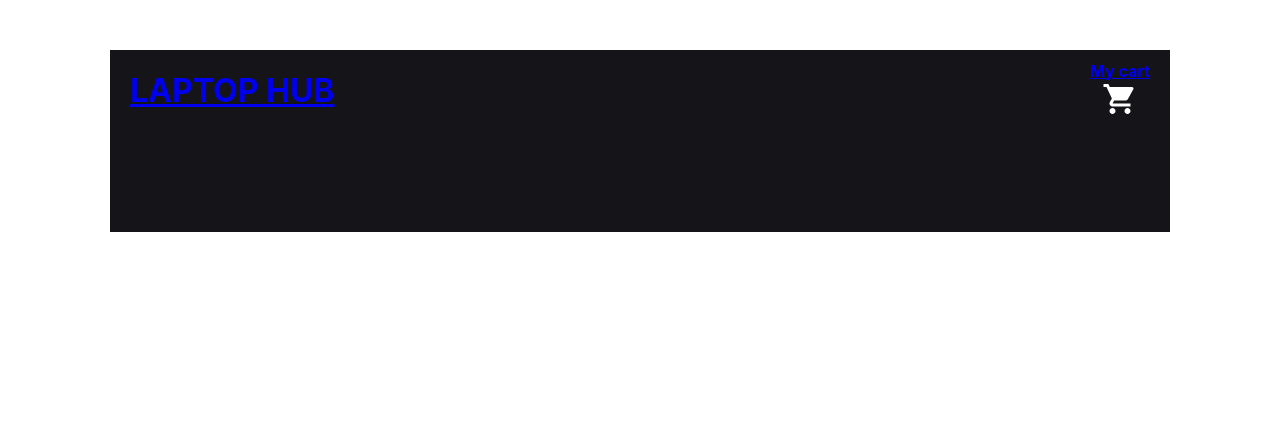
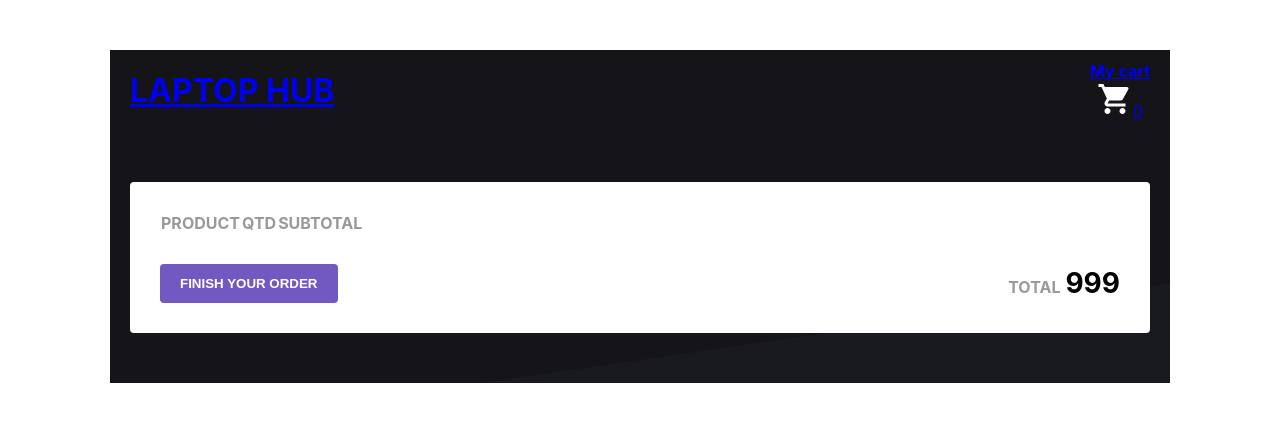
Before and after one commit to Kasun-Chinthaka-Piyarathna/Ecommerce, a React (Create React App) app: page /checkout in a window 1280 px wide. Before the commit this address had no page. Shown: the top 422 px of the page. Built offline with nearby package versions, Linux system fonts and the light colour scheme.

Commit message:
adding cart provider to handle cart status

```diff
--- a/src/App.css
+++ b/src/App.css
@@ -97,18 +97,78 @@
 }
 
 .cartItemButton:hover {
-     background: #7159c1;
- }
+    background: #7159c1;
+}
 
-.cartItemFooter{
+.cartItemFooter {
     display: flex;
     align-items: center;
     padding: 12px;
     background: rgba(0, 0, 0, 0.1);
 }
 
-.cartItemSpan{
+.cartItemSpan {
     flex: 1;
     text-align: center;
     font-weight: bold;
 }
+
+/*checkout page/cart page*/
+
+.CartContainer {
+    padding: 30px;
+    background: #fff;
+    border-radius: 4px;
+}
+
+.cartPageFooter {
+    margin-top: 30px;
+    display: flex;
+    justify-content: space-between;
+    align-items: center;
+}
+
+.cartFooterButton {
+    background: #7159c1;
+    color: #fff;
+    border: 0;
+    border-radius: 4px;
+    padding: 12px 20px;
+    font-weight: bold;
+    text-transform: uppercase;
+    transition: background 0.2s;
+}
+
+.cartFooterButton:hover {
+    background: #7159c1;
+}
+
+.cartTable {
+    width: 100%;
+}
+
+.cartTableHead {
+    color: #999;
+    text-align: left;
+    padding: 12px;
+}
+
+.cartTableBody {
+    padding: 12px;
+    border-bottom: 1px solid #eee;
+}
+
+.Total {
+    display: flex;
+    align-items: baseline;
+}
+
+.TotalTitle {
+    color: #999;
+    font-weight: bold;
+}
+
+.TotalAmount {
+    font-size: 28px;
+    margin-left: 5px;
+}
--- a/src/App.js
+++ b/src/App.js
@@ -1,17 +1,22 @@
 import './App.css';
 import Header from './components/Header';
-import {BrowserRouter,Routes, Route} from 'react-router-dom';
+import {BrowserRouter, Route, Routes} from 'react-router-dom';
 import Home from "./pages/Home";
+import Cart from "./pages/Cart";
+import CartProvider from "./contexts/cart";
 
 function App() {
     return (
         <div className="App">
+            <CartProvider>
                 <BrowserRouter>
                     <Header/>
                     <Routes>
                         <Route path="/" exact element={<Home/>}/>
+                        <Route path="/checkout" element={<Cart/>}/>
                     </Routes>
                 </BrowserRouter>
+            </CartProvider>
         </div>
     );
 }
--- a/src/components/Header/index.js
+++ b/src/components/Header/index.js
@@ -1,20 +1,26 @@
-import React from 'react';
+import React, {useContext} from 'react';
 import {Link} from 'react-router-dom';
 import {MdShoppingCart} from 'react-icons/md';
 import '../../App.css';
+import {CartStateContext} from "../../contexts/cart";
 
 export default function Header() {
+    const {items: cartItems} = useContext(CartStateContext);
+    const cartQuantity = cartItems.length;
     return (
         <div className="Header">
             <Link to="/">
                 <h1>LAPTOP HUB</h1>
             </Link>
             <div className="Cart">
-                <Link to="/cart">
+                <Link to="/checkout">
                     <div>
                         <strong>My cart</strong>
                     </div>
-                    <MdShoppingCart size={36} color="#FFFFFF"/>
+                    <div>
+                        <MdShoppingCart size={36} color="#FFFFFF"/>
+                        {cartQuantity}
+                    </div>
                 </Link>
             </div>
         </div>
--- /dev/null
+++ b/src/components/Product/index.js
@@ -0,0 +1,31 @@
+import React, {useContext} from 'react';
+import {MdShoppingCart} from 'react-icons/md';
+import '../../App.css';
+import {addToCart, CartDispatchContext} from "../../contexts/cart";
+
+export default function Product({data}) {
+
+    const dispatch = useContext(CartDispatchContext);
+
+    function handleProduct() {
+        console.log(data);
+        const product = {...data, quantity: 1};
+        addToCart(dispatch, product);
+    };
+
+    return (
+        <div key={data.id}>
+            <li className="cartItem" key={data.id}>
+                <img className="cartItemImg" src={data.image} alt={data.laptop}/>
+                <strong className="cartItemTitle">{data.laptop}</strong>
+                <button className="cartItemButton" type="button" onClick={() => handleProduct()}>
+                    <div className="cartItemFooter">
+                        <MdShoppingCart size={16} key={data.id} color="#FFF"/>
+                        0
+                    </div>
+                    <span className="cartItemSpan">Add to cart</span>
+                </button>
+            </li>
+        </div>
+    );
+}
--- /dev/null
+++ b/src/contexts/cart.js
@@ -0,0 +1,98 @@
+import React, {createContext, useEffect, useReducer} from "react";
+import useLocalStorage from "../hooks/useLocalStorage";
+
+const initialState = {
+    isCartOpen: false,
+    items: []
+};
+
+export const CartStateContext = createContext();
+export const CartDispatchContext = createContext();
+
+const reducer = (state, action) => {
+    switch (action.type) {
+        case "ADD_TO_CART":
+            const id = action.payload.cartItem.id;
+            const isOld = state.items.map((item) => item.id).includes(id);
+            let cartItems = null;
+            if (isOld) {
+                const items = state.items.map((item) => {
+                    if (item.id === id) {
+                        return {
+                            ...item,
+                            quantity: item.quantity + 1
+                        };
+                    }
+                    return item;
+                });
+                cartItems = [...items];
+            } else {
+                cartItems = [...state.items, action.payload.cartItem];
+            }
+            return {
+                ...state,
+                items: cartItems
+            };
+        case "REMOVE_FROM_CART":
+            return {
+                ...state,
+                items: state.items.filter(
+                    (item) => item.id !== action.payload.cartItemId
+                )
+            };
+        case "CLEAR_CART":
+            return {
+                ...state,
+                ...initialState
+            };
+        default:
+            throw new Error(`Unknown action: ${action.type}`);
+    }
+};
+export const addToCart = (dispatch, cartItem) => {
+    return dispatch({
+        type: "ADD_TO_CART",
+        payload: {
+            cartItem: cartItem
+        }
+    });
+};
+
+export const removeFromCart = (dispatch, cartItemId) => {
+    return dispatch({
+        type: "REMOVE_FROM_CART",
+        payload: {
+            cartItemId: cartItemId
+        }
+    });
+};
+
+export const clearCart = (dispatch) => {
+    return dispatch({
+        type: "CLEAR_CART"
+    });
+};
+
+const CartProvider = ({children}) => {
+    const [persistedCartItems, setPersistedCartItems] = useLocalStorage(
+        "cartItems",
+        []
+    );
+    const persistedCartState = {
+        isCartOpen: false,
+        items: persistedCartItems || []
+    };
+    const [state, dispatch] = useReducer(reducer, persistedCartState);
+    useEffect(() => {
+        setPersistedCartItems(state.items);
+    }, [JSON.stringify(state.items)]);
+    return (
+        <CartDispatchContext.Provider value={dispatch}>
+            <CartStateContext.Provider value={state}>
+                {children}
+            </CartStateContext.Provider>
+        </CartDispatchContext.Provider>
+    );
+};
+
+export default CartProvider;
--- /dev/null
+++ b/src/hooks/useLocalStorage.js
@@ -0,0 +1,28 @@
+import React from "react";
+
+function useLocalStorage(key, initialValue) {
+  const [storedValue, setStoredValue] = React.useState(() => {
+    try {
+      const item = window.localStorage.getItem(key);
+      return item ? JSON.parse(item) : initialValue;
+    } catch (error) {
+      console.error(error);
+      return initialValue;
+    }
+  });
+
+  const setValue = (value) => {
+    try {
+      const valueToStore =
+        value instanceof Function ? value(storedValue) : value;
+      setStoredValue(valueToStore);
+      window.localStorage.setItem(key, JSON.stringify(valueToStore));
+    } catch (error) {
+      console.error(error);
+    }
+  };
+
+  return [storedValue, setValue];
+}
+
+export default useLocalStorage;
--- /dev/null
+++ b/src/pages/Cart/index.js
@@ -0,0 +1,75 @@
+import React from 'react';
+import {
+    MdRemoveCircleOutline,
+    MdAddCircleOutline,
+    MdDelete,
+} from 'react-icons/md';
+import {stockAvailable} from "../../data";
+
+export default function Cart() {
+
+    function increment(product) {
+    }
+
+    function decrement(product) {
+    }
+
+    return (
+        <div className="CartContainer">
+            <div className="cartTable">
+                <thead className="cartTableHead">
+                <tr>
+                    <th>PRODUCT</th>
+                    <th>QTD</th>
+                    <th>SUBTOTAL</th>
+                </tr>
+                </thead>
+                {/*<tbody className="cartTableBody">*/}
+                {/*{stockAvailable.map(product => (*/}
+                {/*    <tr>*/}
+                {/*        <td>*/}
+                {/*            <img*/}
+                {/*                src={product.image}*/}
+                {/*                alt={product.laptop}*/}
+                {/*            />*/}
+                {/*        </td>*/}
+                {/*        <td>*/}
+                {/*            <strong>{product.laptop}</strong>*/}
+                {/*            <span>{product.priceFormatted}</span>*/}
+                {/*        </td>*/}
+                {/*        <td>*/}
+                {/*            <div>*/}
+                {/*                <button type="button" onClick={() => decrement(product)}>*/}
+                {/*                    <MdRemoveCircleOutline size={20} color="#7159c1"/>*/}
+                {/*                </button>*/}
+                {/*                <input type="number" readOnly value={product.price}/>*/}
+                {/*                <button type="button" onClick={() => increment(product)}>*/}
+                {/*                    <MdAddCircleOutline size={20} color="#7159c1"/>*/}
+                {/*                </button>*/}
+                {/*            </div>*/}
+                {/*        </td>*/}
+                {/*        <td/>*/}
+                {/*        <td>*/}
+                {/*            <strong>{product.subtotal}</strong>*/}
+                {/*        </td>*/}
+                {/*        <td>*/}
+                {/*            <button type="button">*/}
+                {/*                <MdDelete size={20} color="#7159c1"/>*/}
+                {/*            </button>*/}
+                {/*        </td>*/}
+                {/*    </tr>*/}
+                {/*))}*/}
+                {/*</tbody>*/}
+            </div>
+
+            <footer className="cartPageFooter">
+                <button className="cartFooterButton" type="button">Finish your order</button>
+
+                <div className="Total">
+                    <span className="TotalTitle">TOTAL</span>
+                    <strong className="TotalAmount">999</strong>
+                </div>
+            </footer>
+        </div>
+    );
+}
```
Also changed, not shown: src/pages/Home/index.js (+6 -22 lines), 1 other file (tests, documents, lock files or other folders). Lines whose indentation alone changed are shown as unchanged.
